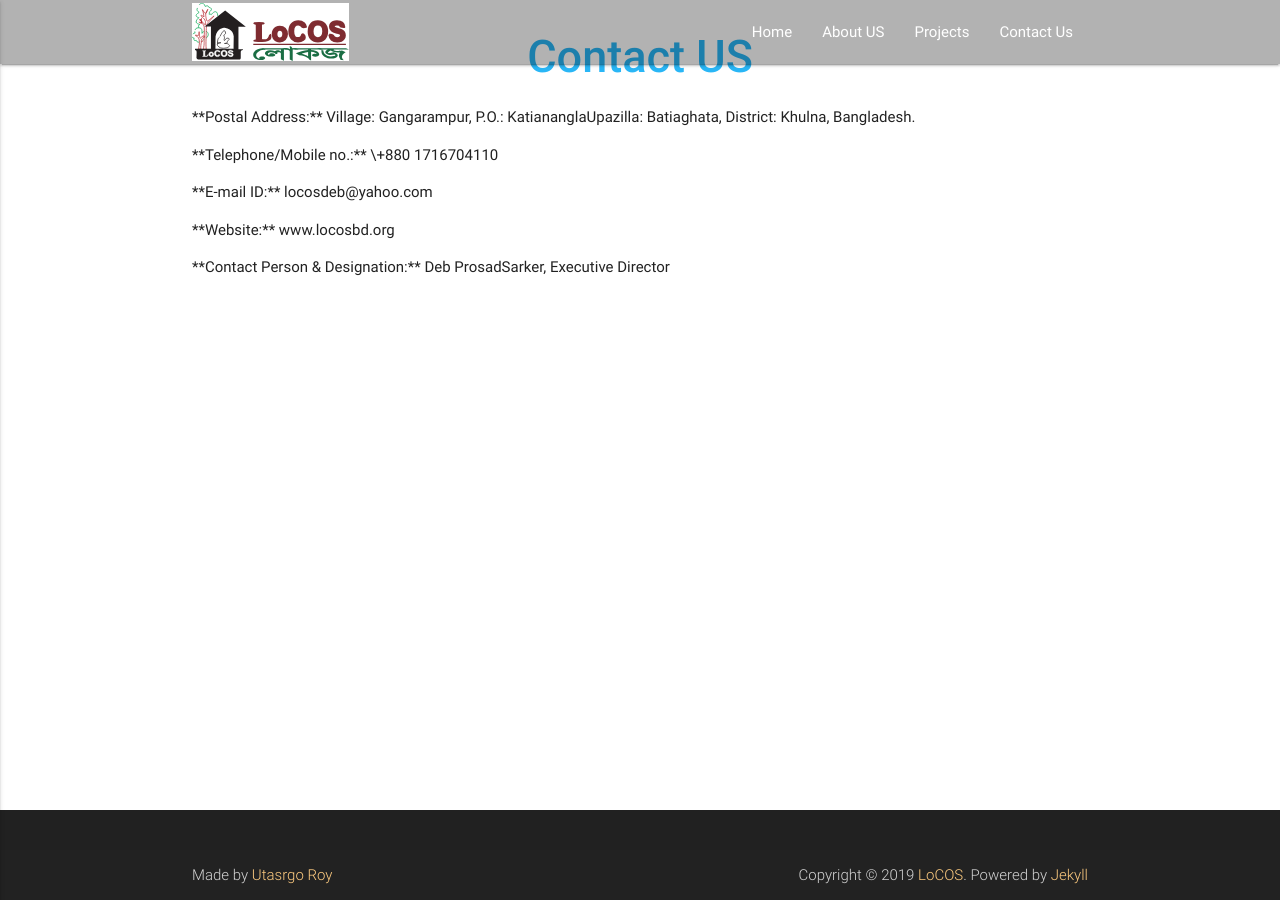
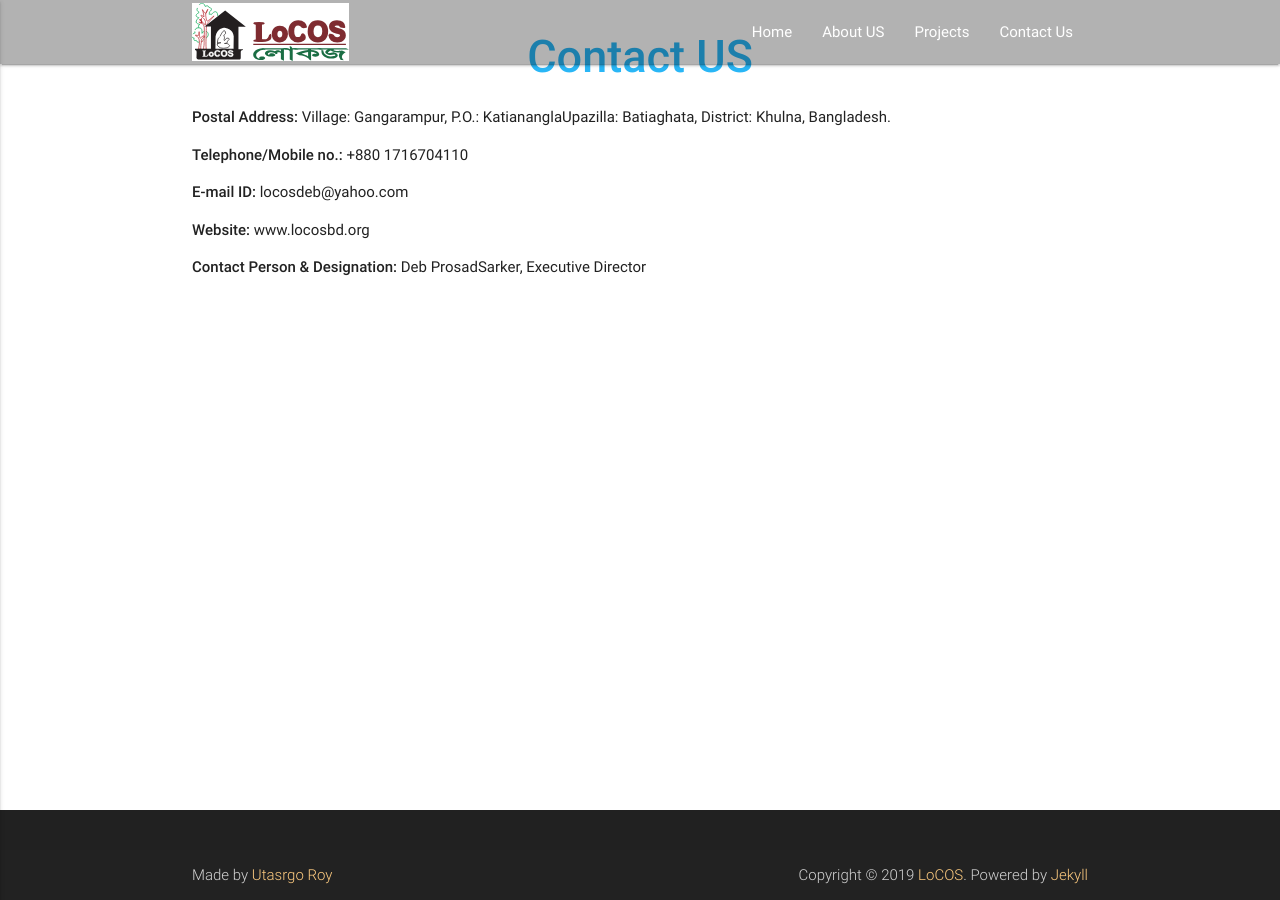
Before and after one commit to locosbd/locosbd.github.io, a Jekyll site: the page built from example2.md, in a window 1280 px wide. Built offline with Jekyll 4.4.1, drawn with Linux system fonts in a browser that asks for light colours.

```diff
--- a/example2.md
+++ b/example2.md
@@ -6,12 +6,12 @@ layout: page
 
 <h1 class="page-title">{{ page.title | escape }}</h1>
 
-<p>**Postal Address:** Village: Gangarampur, P.O.: KatiananglaUpazilla: Batiaghata, District: Khulna, Bangladesh.</p>
+<p><strong>Postal Address:</strong> Village: Gangarampur, P.O.: KatiananglaUpazilla: Batiaghata, District: Khulna, Bangladesh.</p>
 
-<p>**Telephone/Mobile no.:** \+880 1716704110</p>
+<p><strong>Telephone/Mobile no.:</strong> +880 1716704110</p>
 
-<p>**E-mail ID:** locosdeb@yahoo.com</p>
+<p><strong>E-mail ID:</strong> locosdeb@yahoo.com</p>
 
-<p>**Website:** www.locosbd.org</p>
+<p><strong>Website:</strong> www.locosbd.org</p>
 
-<p>**Contact Person & Designation:** Deb ProsadSarker, Executive Director</p>
+<p><strong>Contact Person & Designation:</strong> Deb ProsadSarker, Executive Director</p>
```
